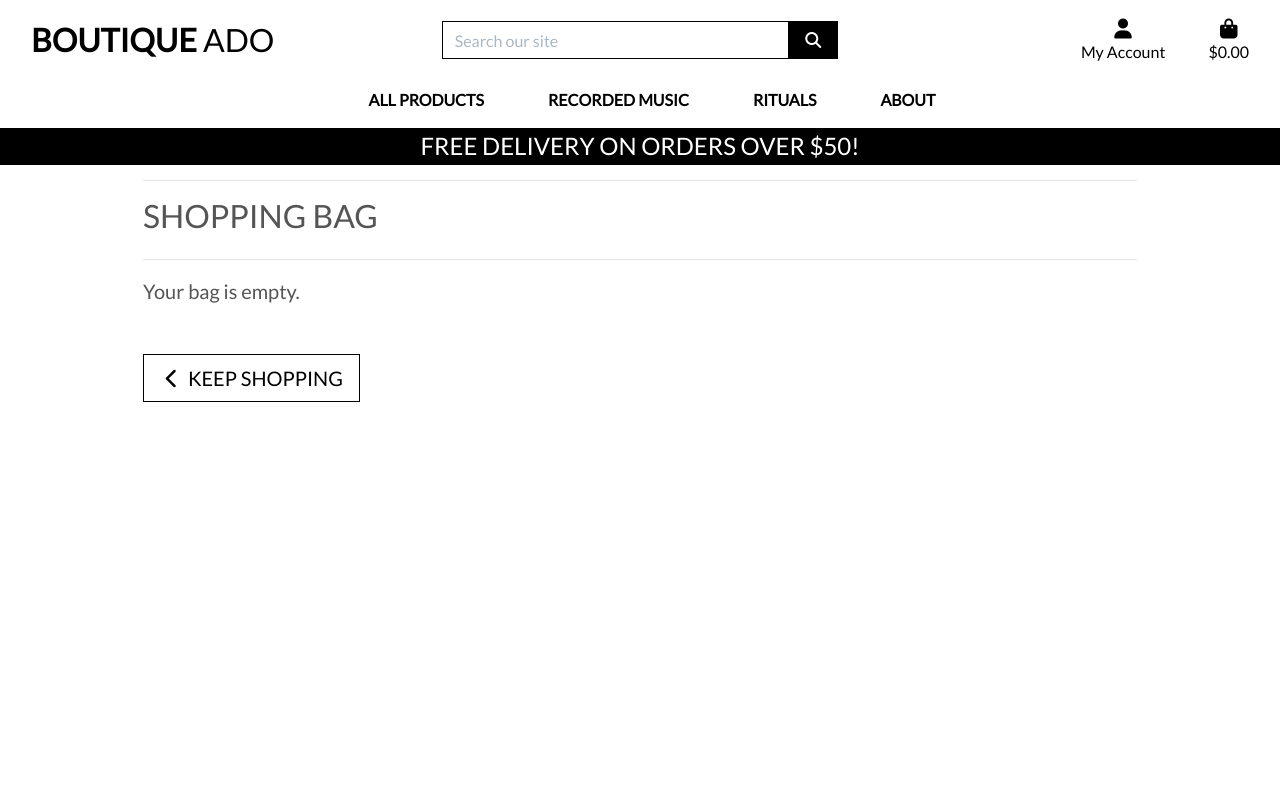
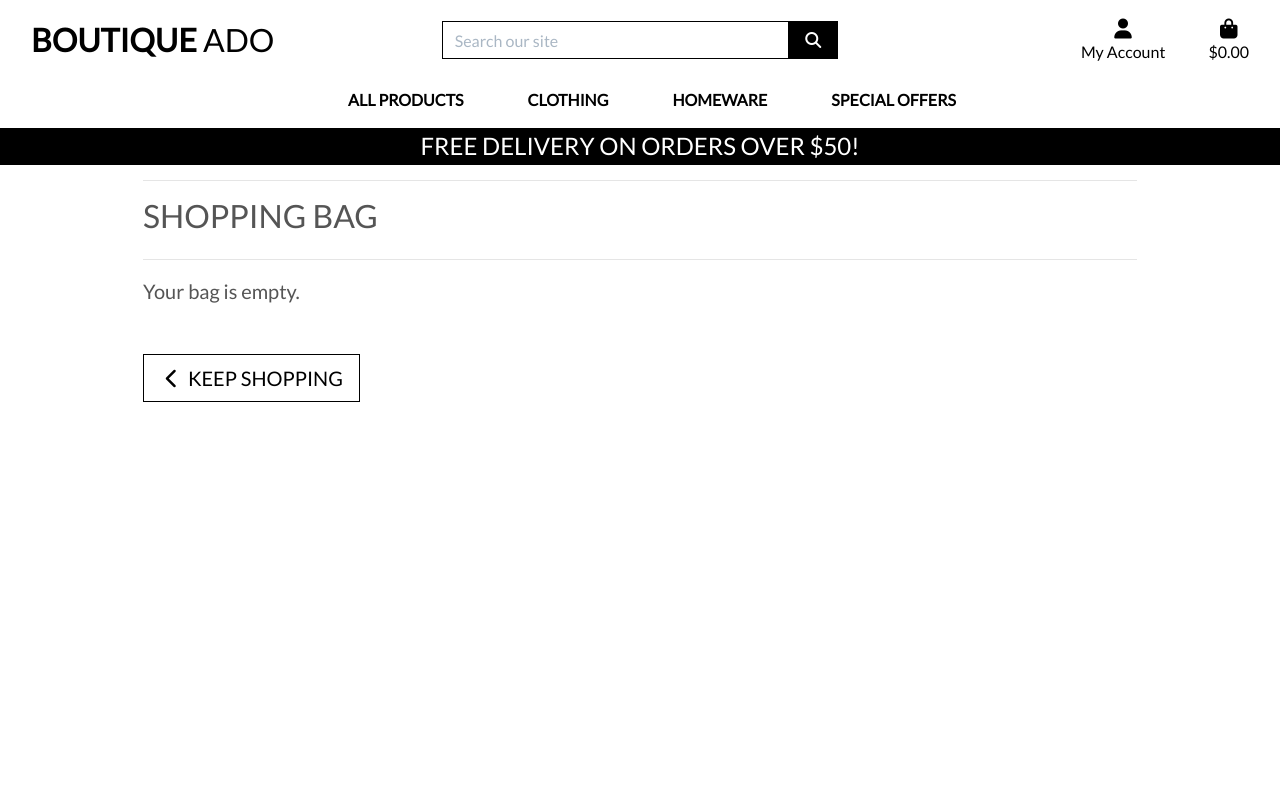
Before and after one commit to machikolacey/milestone4, a Django app: page /bag/ in a window 1280 px wide. Run offline with Django 3.2, Linux system fonts and the light colour scheme; some libraries are stand-ins or nearby versions.

Commit message:
Finished Product admin - add functionality

```diff
--- a/bag/templates/bag/bag.html
+++ b/bag/templates/bag/bag.html
@@ -39,7 +39,11 @@
                             {% for item in bag_items %}
                                 <tr>
                                     <td class="p-3 w-25">
-                                        <img class="img-fluid rounded" src="{{ item.product.image.url }}">
+                                        {% if item.product.image %}
+                                        <img class="img-fluid rounded" src="{{ item.product.image.url }}" alt="{{ item.product.name }}">
+                                        {% else %}
+                                        <img class="img-fluid rounded" src="{{ MEDIA_URL }}noimage.png" alt="{{ item.product.name }}">
+                                        {% endif %}
                                     </td>
                                     <td class="py-3">
                                         <p class="my-0"><strong>{{ item.product.name }}</strong></p>
--- a/profiles/views.py
+++ b/profiles/views.py
@@ -1,13 +1,11 @@
 from django.shortcuts import render, get_object_or_404
 from django.contrib import messages
-from django.contrib.auth.decorators import login_required
+
 from .models import UserProfile
 from .forms import UserProfileForm
 
 from checkout.models import Order
 
-
-@login_required
 def profile(request):
     """ Display the user's profile. """
     profile = get_object_or_404(UserProfile, user=request.user)
--- a/templates/base.html
+++ b/templates/base.html
@@ -70,7 +70,7 @@
                         <div class="dropdown-menu border-0" aria-labelledby="user-options">
                             {% if request.user.is_authenticated %}
                                 {% if request.user.is_superuser %}
-                                    <a href="" class="dropdown-item">Product Management</a>
+                                    <a href="{% url 'add_product' %}" class="dropdown-item">Product Management</a>
                                 {% endif %}
                                 <a href="{% url 'profile' %}" class="dropdown-item">My Profile</a>
                                 <a href="{% url 'account_logout' %}" class="dropdown-item">Logout</a>
--- a/templates/includes/main-nav.html
+++ b/templates/includes/main-nav.html
@@ -5,38 +5,46 @@
                 All Products
             </a>
             <div class="dropdown-menu border-0" aria-labelledby="all-products-link">
-             <a href="{% url 'products' %}?sort=price&direction=asc" class="dropdown-item">By Price</a>
+                <a href="{% url 'products' %}?sort=price&direction=asc" class="dropdown-item">By Price</a>
                 <a href="{% url 'products' %}?sort=rating&direction=desc" class="dropdown-item ">By Rating</a>
                 <a href="{% url 'products' %}?sort=category&direction=asc" class="dropdown-item ">By Category</a>
-                <a href="{% url 'products' %}" class="dropdown-item">All Products</a>>
+                <a href="{% url 'products' %}" class="dropdown-item">All Products</a>
             </div>
         </li>
 
         <li class="nav-item dropdown">
             <a class="logo-font font-weight-bold nav-link text-black mr-5" href="#" id="clothing-link" data-toggle="dropdown" aria-haspopup="true" aria-expanded="false">
-                Recorded Music
+                Clothing
             </a>
             <div class="dropdown-menu border-0" aria-labelledby="clothing-link">
-                <a href="{% url 'products' %}?category=music_download" class="dropdown-item">MP3 Download</a>
-                 <a href="{% url 'products' %}?category=music_cd" class="dropdown-item">CD</a>
-                <a href="{% url 'products' %}?category=music_cd,music_download" class="dropdown-item">All Recorded Music</a>
-              </div>
+                <a href="{% url 'products' %}?category=activewear,essentials" class="dropdown-item">Activewear &amp; Essentials</a>
+                <a href="{% url 'products' %}?category=jeans" class="dropdown-item">Jeans</a>
+                <a href="{% url 'products' %}?category=shirts" class="dropdown-item">Shirts</a>
+                <a href="{% url 'products' %}?category=activewear,essentials,jeans,shirts" class="dropdown-item">All Clothing</a>
+            </div>
         </li>
 
         <li class="nav-item dropdown">
             <a class="logo-font font-weight-bold nav-link text-black mr-5" href="#" id="homeware-link" data-toggle="dropdown" aria-haspopup="true" aria-expanded="false">
-                Rituals
+                Homeware
             </a>
             <div class="dropdown-menu border-0" aria-labelledby="homeware-link">
-                <a href="{% url 'products' %}?category=virtual_concert" class="dropdown-item">Virtual Concert</a>
+                <a href="{% url 'products' %}?category=bed_bath" class="dropdown-item">Bed &amp; Bath</a>
+                <a href="{% url 'products' %}?category=kitchen_dining" class="dropdown-item">Kitchen &amp; Dining</a>
+                <a href="{% url 'products' %}?category=bed_bath,kitchen_dining" class="dropdown-item">All Homeware</a>
             </div>
         </li>
 
         <li class="nav-item dropdown">
             <a class="logo-font font-weight-bold nav-link text-black" href="#" id="specials-link" data-toggle="dropdown" aria-haspopup="true" aria-expanded="false">
-                About
+                Special Offers
             </a>
-
+            <div class="dropdown-menu border-0" aria-labelledby="specials-link">
+                <a href="{% url 'products' %}?category=new_arrivals" class="dropdown-item">New Arrivals</a>
+                <a href="{% url 'products' %}?category=deals" class="dropdown-item">Deals</a>
+                <a href="{% url 'products' %}?category=clearance" class="dropdown-item">Clearance</a>
+                <a href="{% url 'products' %}?category=new_arrivals,deals,clearance" class="dropdown-item">All Specials</a>
+            </div>
         </li>
     </ul>
 </div>
--- a/templates/includes/mobile-top-header.html
+++ b/templates/includes/mobile-top-header.html
@@ -30,7 +30,7 @@
     <div class="dropdown-menu border-0" aria-labelledby="user-options">
         {% if request.user.is_authenticated %}
             {% if request.user.is_superuser %}
-                <a href="{% url 'account_logout' %}" class="dropdown-item">Product Management</a>
+                <a href="{% url 'add_product' %}" class="dropdown-item">Product Management</a>
             {% endif %}
             <a href="" class="dropdown-item">My Profile</a>
             <a href="{% url 'account_logout' %}" class="dropdown-item">Logout</a>
@@ -41,7 +41,7 @@
     </div>
 </li>
 <li class="list-inline-item">
-    <a class="{% if grand_total %}text-primary font-weight-bold{% else %}text-black{% endif %} nav-link d-block d-lg-none" href="">
+    <a class="{% if grand_total %}text-primary font-weight-bold{% else %}text-black{% endif %} nav-link d-block d-lg-none" href="{% url 'view_bag' %}">
         <div class="text-center">
             <div><i class="fas fa-shopping-bag fa-lg"></i></div>
             <p class="my-0">
--- a/templates/includes/toasts/toast_success.html
+++ b/templates/includes/toasts/toast_success.html
@@ -20,7 +20,11 @@
                 {% for item in bag_items %}
                     <div class="row">
                         <div class="col-3 my-1">
-                            <img class="w-100" src="{{ item.product.image.url }}">
+                            {% if item.product.image %}
+                            <img class="w-100" src="{{ item.product.image.url }}" alt="{{ item.product.name }}">
+                            {% else %}
+                            <img class="w-100" src="{{ MEDIA_URL }}noimage.png" alt="{{ item.product.name }}">
+                            {% endif %}
                         </div>
                         <div class="col-9">
                             <p class="my-0"><strong>{{ item.product.name }}</strong></p>
```
Also changed, not shown: products/views.py (+11 -1 lines), db.sqlite3, media/12107898_10205710384738747_1030625496299507854_n.jpg (added), media/123771533_10158796161622389_6766784641328358848_o.jpg (added), media/noimage.png (added).
